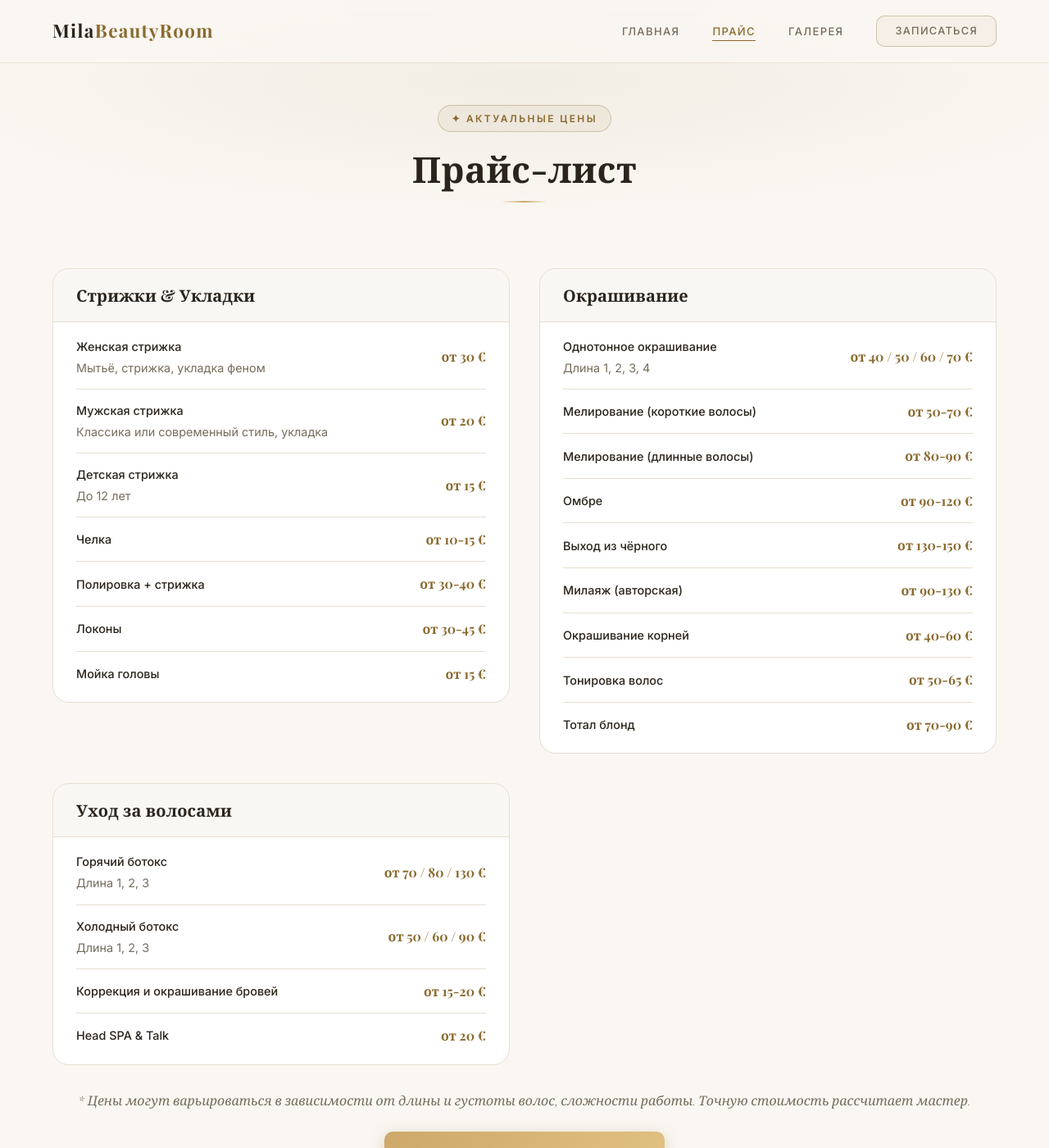
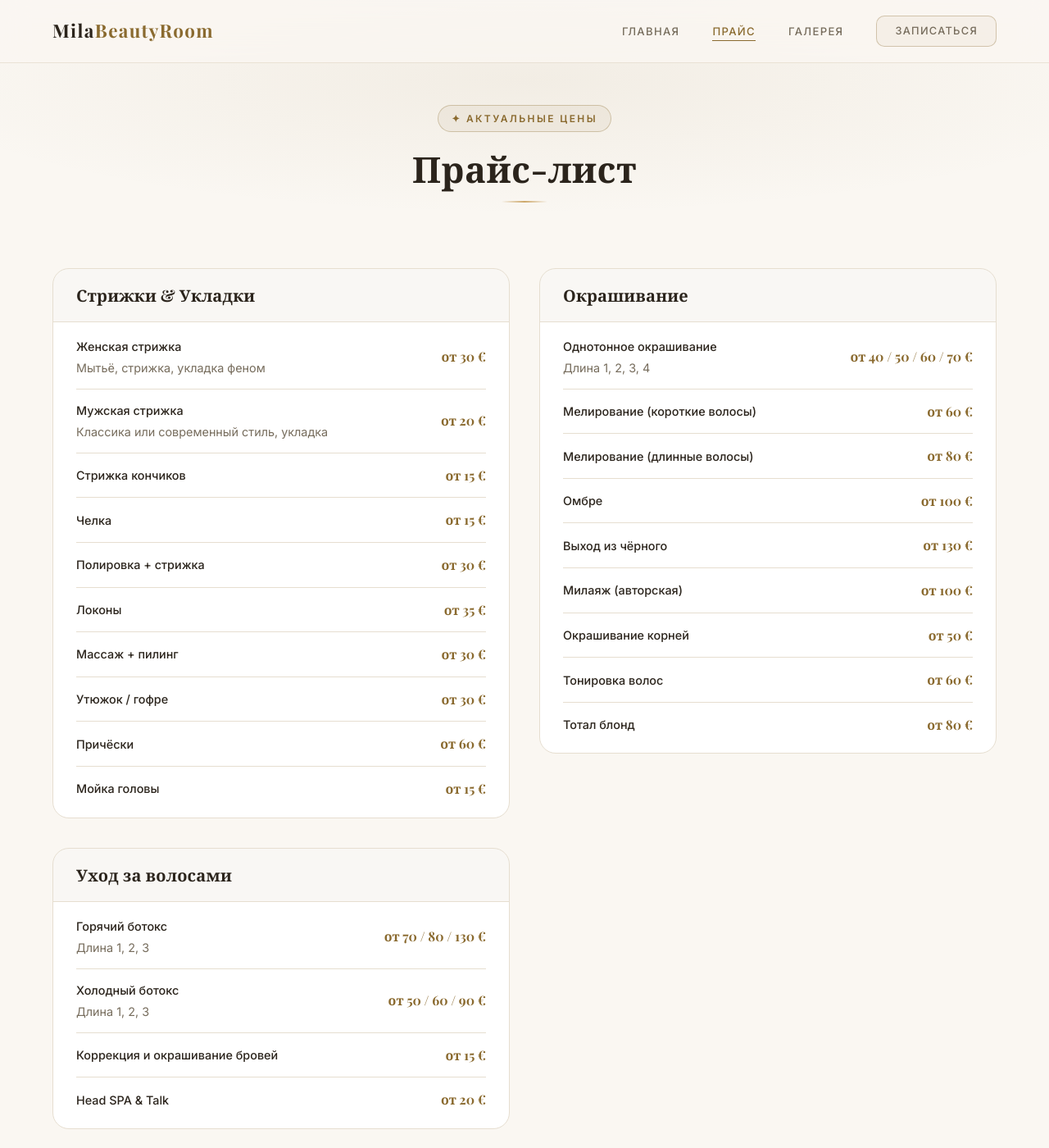
Before and after one commit to Evgiv08/mila-beauty-room, a Jekyll site: the page built from price.html, in a window 1280 px wide and 1400 px high. Shown: the whole window at 82% size. Built offline with Jekyll 4.4.1, drawn with Linux system fonts in a browser that asks for light colours; some web fonts are replaced.

Commit message:
Update service price list
Co-Authored-By: Claude Sonnet 5 <noreply@anthropic.com>

```diff
--- a/_data/price.yml
+++ b/_data/price.yml
@@ -13,22 +13,33 @@ categories:
         description: "Классика или современный стиль, укладка"
         duration: ""
         price: "от 20 €"
-      - name: "Детская стрижка"
-        description: "До 12 лет"
+      - name: "Стрижка кончиков"
         duration: ""
         price: "от 15 €"
       - name: "Челка"
         description: ""
         duration: ""
-        price: "от 10-15 €"
+        price: "от 15 €"
       - name: "Полировка + стрижка"
         description: ""
         duration: ""
-        price: "от 30-40 €"
+        price: "от 30 €"
       - name: "Локоны"
         description: ""
         duration: ""
-        price: "от 30-45 €"
+        price: "от 35 €"
+      - name: "Массаж + пилинг"
+        description: ""
+        duration: ""
+        price: "от 30 €"
+      - name: "Утюжок / гофре"
+        description: ""
+        duration: ""
+        price: "от 30 €"
+      - name: "Причёски"
+        description: ""
+        duration: ""
+        price: "от 60 €"
       - name: "Мойка головы"
         description: ""
         duration: ""
@@ -44,35 +55,35 @@ categories:
       - name: "Мелирование (короткие волосы)"
         description: ""
         duration: ""
-        price: "от 50-70 €"
+        price: "от 60 €"
       - name: "Мелирование (длинные волосы)"
         description: ""
         duration: ""
-        price: "от 80-90 €"
+        price: "от 80 €"
       - name: "Омбре"
         description: ""
         duration: ""
-        price: "от 90-120 €"
+        price: "от 100 €"
       - name: "Выход из чёрного"
         description: ""
         duration: ""
-        price: "от 130-150 €"
+        price: "от 130 €"
       - name: "Милаяж (авторская)"
         description: ""
         duration: ""
-        price: "от 90-130 €"
+        price: "от 100 €"
       - name: "Окрашивание корней"
         description: ""
         duration: ""
-        price: "от 40-60 €"
+        price: "от 50 €"
       - name: "Тонировка волос"
         description: ""
         duration: ""
-        price: "от 50-65 €"
+        price: "от 60 €"
       - name: "Тотал блонд"
         description: ""
         duration: ""
-        price: "от 70-90 €"
+        price: "от 80 €"
 
   - icon: "sparkles"
     title: "Уход за волосами"
@@ -88,7 +99,7 @@ categories:
       - name: "Коррекция и окрашивание бровей"
         description: ""
         duration: ""
-        price: "от 15-20 €"
+        price: "от 15 €"
       - name: "Head SPA & Talk"
         description: ""
         duration: ""
```
